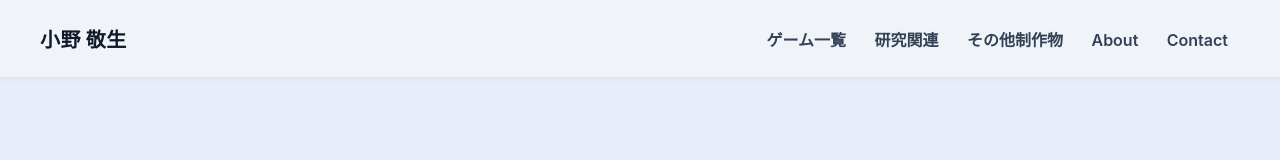
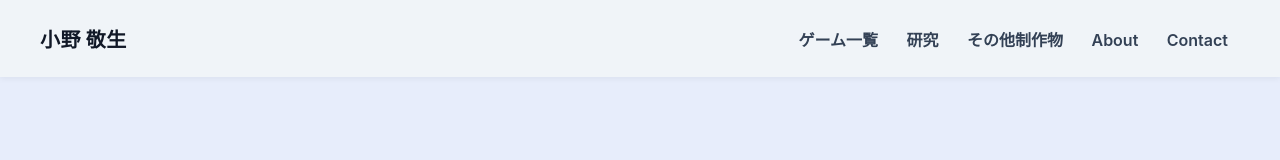
Before and after one commit to LDDoS-san/portfolio, a plain HTML site: page index.html in a window 1280 px wide. Shown: the top 160 px of the page. Drawn offline with Linux system fonts and the light colour scheme.

Commit message:
Update index.html

```diff
--- a/index.html
+++ b/index.html
@@ -58,7 +58,7 @@
     <div class="logo">小野 敬生</div>
     <nav>
       <a href="games.html">ゲーム一覧</a>
-      <a href="research.html">研究関連</a>
+      <a href="research.html">研究</a>
       <a href="projects.html">その他制作物</a>
       <a href="#summary">About</a>
       <a href="#contact">Contact</a>
```
